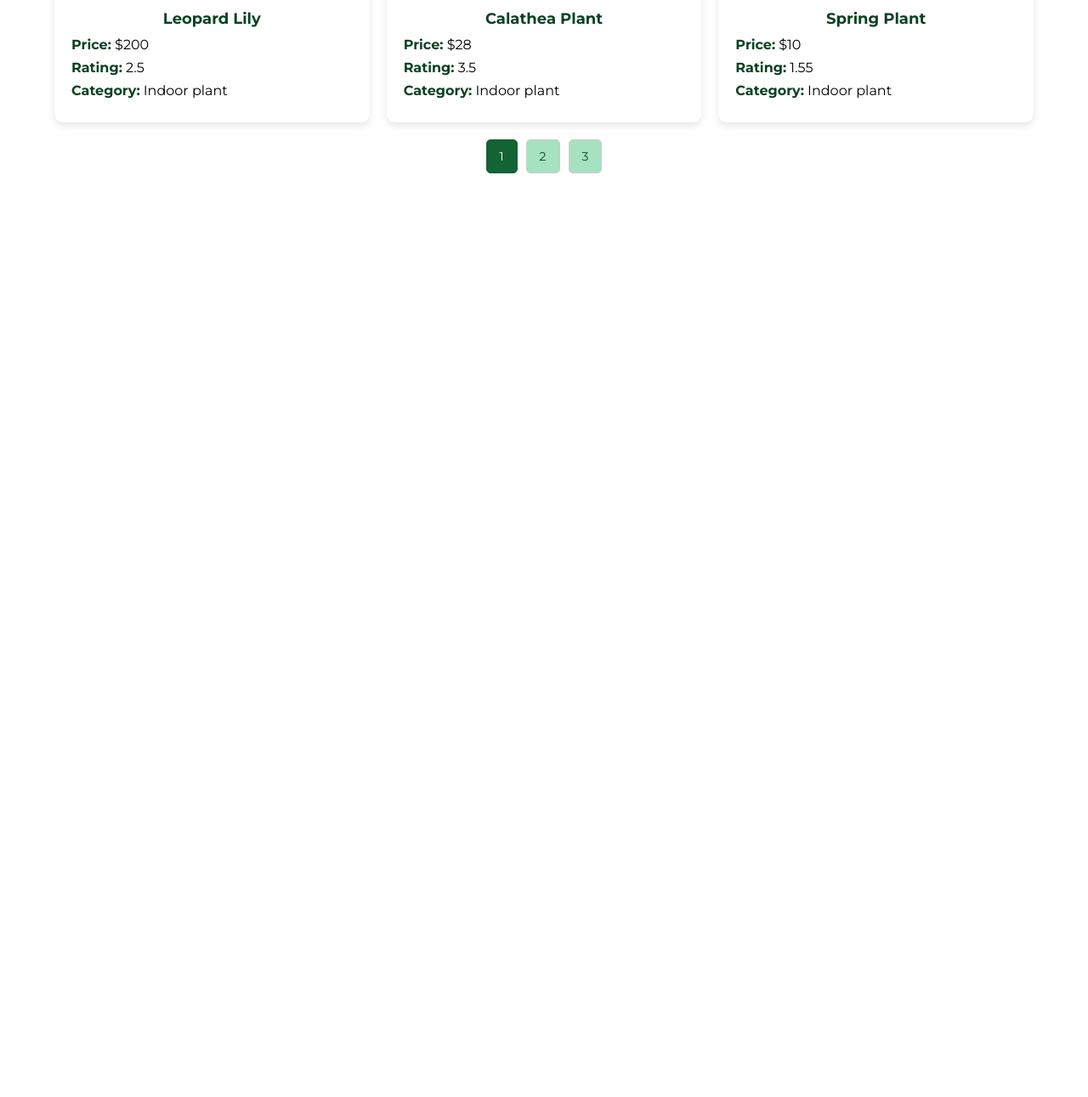
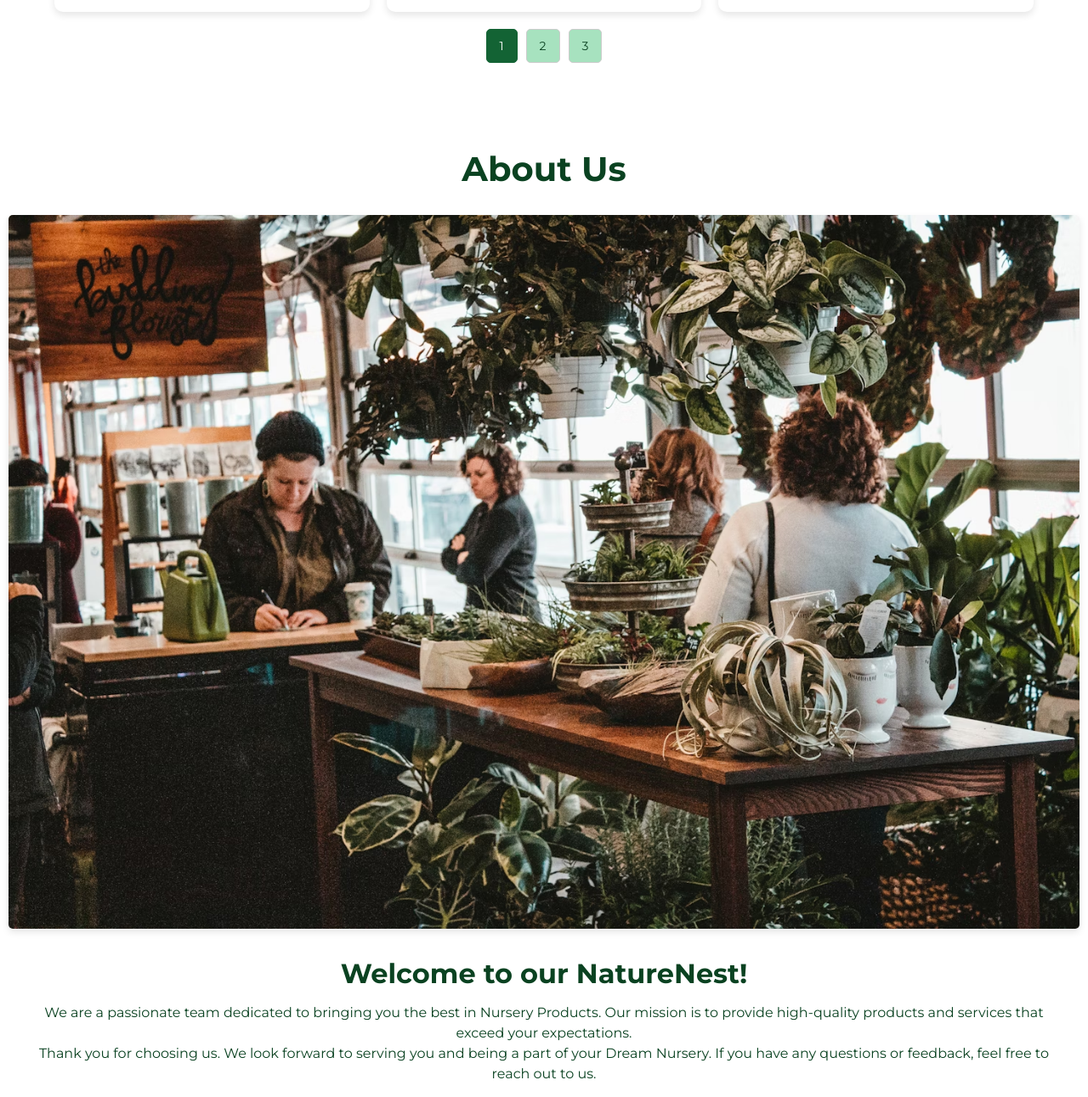
Before and after one commit to sabrinara/online-nursery-server, a plain HTML site: page index.html in a window 1280 px wide. Shown: the part 1099-2390 px from the top of the page at 85% size. Before the commit the page ends 1353 px from the top, so only its background shows below. Drawn offline with nearby package versions, Linux system fonts and the light colour scheme.

Commit message:
about section and responsive done

```diff
--- a/css/style.css
+++ b/css/style.css
@@ -1,4 +1,3 @@
-
 @import url('https://fonts.googleapis.com/css2?family=Montserrat:wght@100;400;700&display=swap');
 
 * {
@@ -110,7 +109,7 @@ body {
 }
 
 .info-item h2 {
-    font-size: 2rem;
+    font-size: 3rem;
     margin-bottom: 1rem;
     color: #0a4221;
 }
@@ -186,7 +185,7 @@ body {
     gap: 10px;
 }
 
-#search-input {
+.search-input {
     width: 20%;
     padding: 10px;
     border: 1px solid #ccc;
@@ -261,7 +260,6 @@ button:hover {
 .product-card p span {
     font-weight: bold;
     color: #0a4221
-
 }
 
 .product-card h5 {
@@ -281,6 +279,7 @@ button:hover {
 .product-card:hover h5 {
     opacity: 1;
 }
+
 .pagination {
     display: flex;
     justify-content: center;
@@ -304,8 +303,68 @@ button:hover {
 }
 
 
+/* about section */
+.about-section {
+    padding: 0 10px;
+    width: 100%;
+}
+
+.about-section h2 {
+    text-align: center;
+    font-size: 3rem;
+    margin-bottom: 20px;
+    color: #0a4221;
+}
+
+.about-content {
+    display: flex;
+    justify-content: space-between;
+    align-items: center;
+    gap: 20px;
+    position: relative;
+    width: 100%;
+    margin-top: 50px;
+}
+
+.about-image img {
+    width: 100%;
+    border-radius: 10px;
+    box-shadow: 0 4px 8px rgba(0, 0, 0, 0.1);
+}
+
+.about-image:hover img {
+    animation: ani 0.5s ease-in-out;
+}
+
+.about-text {
+    max-width: 600px;
+    text-align: start;
+    font-size: 18px;
+    line-height: 1.8;
+    color: #0a4221;
+    background-color: rgba(255, 255, 255, 0.8);
+    /* Optional: background for readability */
+    padding: 20px 60px 0 10px;
+    border-radius: 10px;
+    z-index: 1;
+}
+
+.about-text h3 {
+    font-size: 32px;
+    margin-bottom: 10px;
+}
+
+.about-text:hover h3 {
+    color: #155f34;
+    animation: ani 0.5s ease-in-out;
+}
+
+
+/* responsive */
+
+
 /* small device  */
-@media (max-width: 360px) {
+@media (min-width: 360px) {
     body {
         overflow-x: hidden;
     }
@@ -313,19 +372,22 @@ button:hover {
     /* nav-section */
 
     .menu-container {
-        flex-direction: column;
+        display: flex;
+        justify-content: space-between;
+        align-items: center;
         height: auto;
         padding: 0 10px;
     }
 
     .logo {
-        width: 150px;
+        width: 160px;
         height: 60px;
         margin-bottom: 10px;
     }
 
     .menus {
-        flex-direction: column;
+        display: flex;
+        gap: 10px;
     }
 
     .nav-item {
@@ -344,8 +406,9 @@ button:hover {
     .info-box {
         left: 5%;
         width: 90%;
-        text-align: center;
+        text-align: start;
         transform: translateY(-40%);
+        padding: 10px;
     }
 
     .info-item h2 {
@@ -357,7 +420,7 @@ button:hover {
     }
 
     .btn {
-        padding: 6px 12px;
+
         font-size: 0.9rem;
     }
 
@@ -369,4 +432,47 @@ button:hover {
         width: 40px;
         height: 40px;
     }
+
+    /* product-card */
+    .search-input{
+        width: 90%;
+        padding: 10px 10px;
+        font-size: 14px;
+    }
+
+    /* about section  */
+    .about-section h2 {
+        font-size: 2.5rem;
+
+    }
+
+    .about-content {
+        flex-direction: column;
+        gap: 10px;
+        margin-top: 30px;
+    }
+
+    .about-text {
+        padding: 15px 20px;
+        font-size: 16px;
+        text-align: center;
+        line-height: 1.5;
+        max-width: 100%;
+
+    }
+
+    .about-text h3 {
+        font-size: 32px;
+        color: #0a4221;
+
+    }
+
+    .about-image img {
+        border-radius: 5px;
+    }
+
+    .about-text:hover h3 {
+        color: #155f34;
+        animation: ani 0.5s ease-in-out;
+    }
 }
--- a/index.html
+++ b/index.html
@@ -113,6 +113,22 @@
           </div>
       </div>
         <!-- Products section end -->
+         <!-- about us section  -->
+         <section class="about-section">
+          <h2 class="section-title">About Us</h2>
+          <div class="about-content">
+              <div class="about-image">
+                  <img src="images/nursery.png" alt="About Us">
+              </div>
+              <div class="about-text">
+                  <h3>Welcome to our NatureNest! </h3>
+                  <p>We are a passionate team dedicated to bringing you the best in Nursery Products. Our mission is to provide high-quality products and services that exceed your expectations.</p>
+                  <p>Thank you for choosing us. We look forward to serving you and being a part of your Dream Nursery. If you have any questions or feedback, feel free to reach out to us.</p>
+              </div>
+          </div>
+      </section>
+
+
     </main>
 
     <script src="./js/script.js"></script>
```
Also changed, not shown: images/nursery.png (added).
